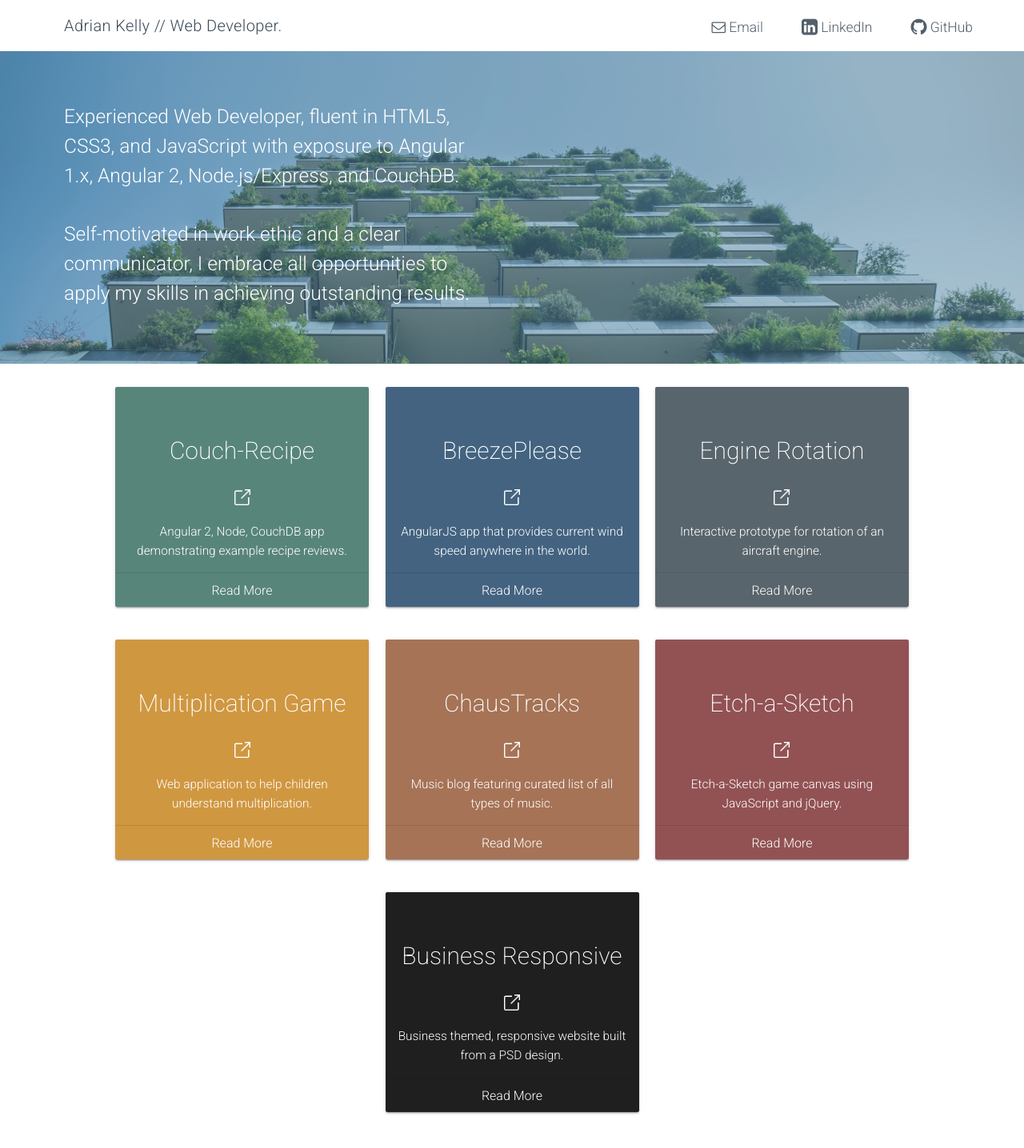
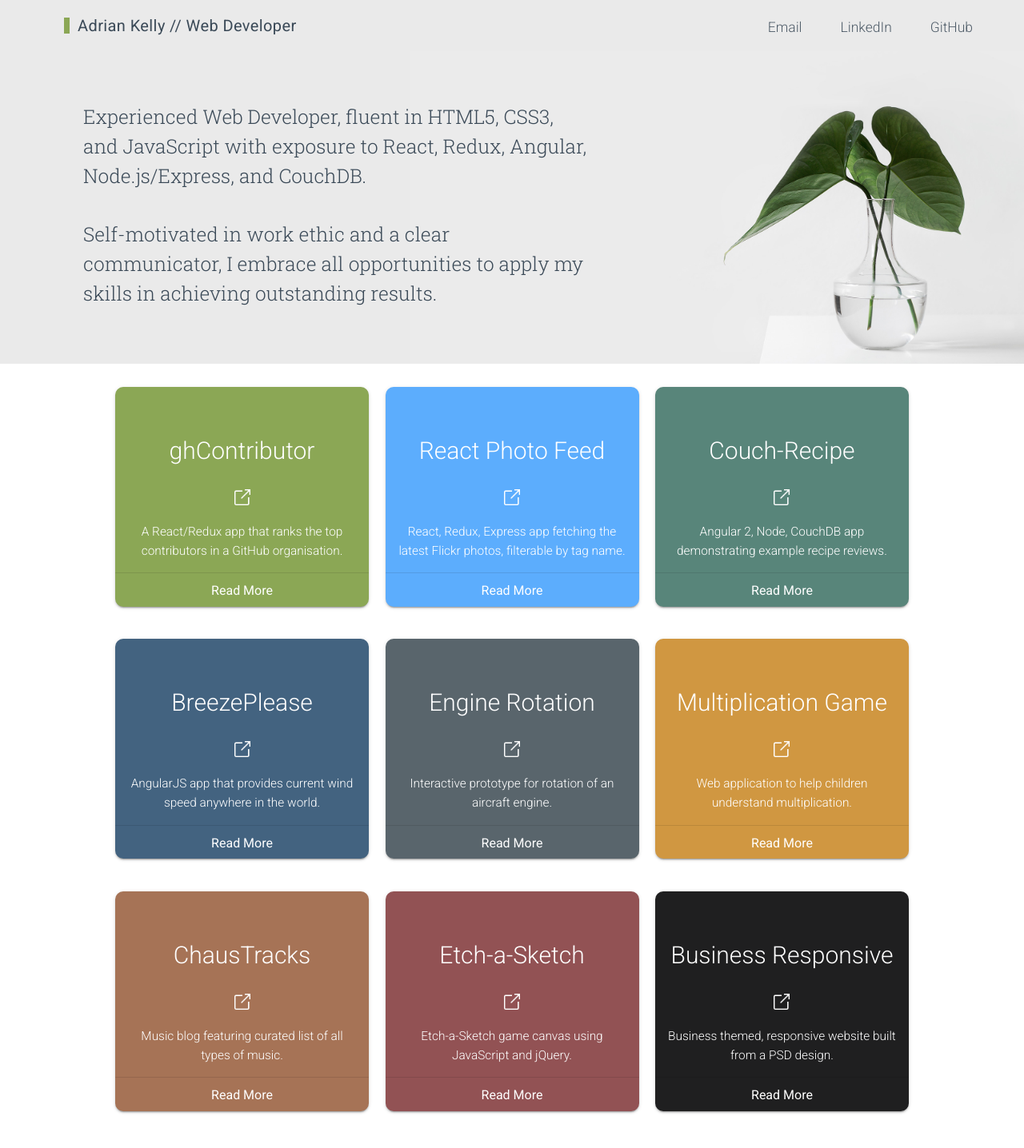
Before and after one commit to adriankelly/adriankelly-portfolio, a PHP site: page / in a window 1280 px wide. Shown: the whole page at 80% size. Run offline with PHP 8.4, Linux system fonts and the light colour scheme; some libraries are stand-ins or nearby versions.

Commit message:
Added projects changed background

```diff
--- a/index.html
+++ b/index.html
@@ -6,10 +6,10 @@
   <meta name="viewport" content="width=device-width, initial-scale=1">
   <link rel="stylesheet" href="./mdl/material.min.css">
   <link rel="stylesheet" href="https://fonts.googleapis.com/icon?family=Material+Icons">
-  <link href="https://fonts.googleapis.com/css?family=Roboto:200,300" rel="stylesheet">
+<link href="https://fonts.googleapis.com/css?family=Roboto+Slab:300|Roboto:300,400" rel="stylesheet">
   <link rel="stylesheet" href="https://maxcdn.bootstrapcdn.com/font-awesome/4.7.0/css/font-awesome.min.css">
   <link rel="stylesheet" href="styles/style.css">
-  <title>Adrian Kelly | Web Developer</title>
+  <title>Adrian Kelly // Web Developer</title>
   <script>
     (function(i,s,o,g,r,a,m){i['GoogleAnalyticsObject']=r;i[r]=i[r]||function(){
     (i[r].q=i[r].q||[]).push(arguments)},i[r].l=1*new Date();a=s.createElement(o),
@@ -26,16 +26,16 @@
   <div id="main-container">
     <div class="mdl-layout mdl-js-layout">
       <!-- Large screen nav bar -->
-      <header class="mdl-layout--large-screen-only">
+      <header id="js-header" class="mdl-layout--large-screen-only">
         <div class="mdl-layout__header-row">
-          <span id="main-nav-title" class="mdl-layout-title "></span>
+          <span id="main-nav-title" class="mdl-layout-title ">Adrian Kelly // Web Developer</span>
           <div class="mdl-layout-spacer"></div>
           <nav id="main-nav" class="mdl-navigation">
-            <a class="mdl-navigation__link" href="mailto:hello@adriankelly.net"><i class="fa fa-envelope-o fw" aria-hidden="true"></i>
+            <a class="mdl-navigation__link" href="mailto:hello@adriankelly.net">
 Email</a>
-            <a class="mdl-navigation__link" href="https://www.linkedin.com/in/adriankellyweb"><i class="fa fa-linkedin-square fw fa-lg" aria-hidden="true"></i> LinkedIn
+            <a class="mdl-navigation__link" href="https://www.linkedin.com/in/adriankellyweb">LinkedIn
             </a>
-            <a class="mdl-navigation__link" href="https://github.com/adriankelly"><i class="fa fa-github fw fa-lg" aria-hidden="true"></i>
+            <a class="mdl-navigation__link" href="https://github.com/adriankelly">
 GitHub</a>
           </nav>
         </div>
@@ -49,11 +49,49 @@ GitHub</a>
         <div class="story">
           <div class="story-copy">
             <div>
-              <p>Experienced Web Developer, fluent in HTML5, CSS3, and JavaScript with exposure to Angular 1.x, Angular 2, Node.js/Express, and CouchDB.<br><br>Self-motivated in work ethic and a clear communicator, I embrace all opportunities to apply my skills in achieving outstanding results.</p>
+              <p>Experienced Web Developer, fluent in HTML5, CSS3, and JavaScript with exposure to React, Redux, Angular, Node.js/Express, and CouchDB.<br><br>Self-motivated in work ethic and a clear communicator, I embrace all opportunities to apply my skills in achieving outstanding results.</p>
             </div>
           </div>
         </div>
         <section class="section--center mdl-grid section-projects">
+          <div class="mdl-card mdl-cell mdl-cell--6-col-tablet mdl-cell--12-col-phone mdl-shadow--2dp project project-ghcontributor">
+            <div class="mdl-card__title">
+            </div>
+            <a class="project-title-link" href="//ghcontributor.herokuapp.com">
+              <h2 class="project-title">ghContributor</h2>
+            </a>
+            <a href="//ghcontributor.herokuapp.com">
+              <img class="project-link-icon" src="./img/external-link.png">
+            </a>
+            <p class="project-text">A React/Redux app that ranks the top contributors in a GitHub organisation.</p>
+            <ul class="project-text-body">
+              <li>Combines two GitHub API endpoints, fetching a list of repositories from an organisation and creating a running total of individual user's contributions across these repositories</li>
+              <li>Uses Redux Thunk for asynchronous API calls, Redux for managing state</li>
+              <li>Deployed on Heroku, running on a Node.js server using Express</li>
+            </ul>
+            <div class="read-more-wrap">
+              <a class="loadToggle read-more-btn ">Read More</a>
+            </div>
+          </div>
+          <div class="mdl-card mdl-cell mdl-cell--6-col-tablet mdl-cell--12-col-phone mdl-shadow--2dp project project-react-photo-feed">
+            <div class="mdl-card__title">
+            </div>
+            <a class="project-title-link" href="//reactphotofeed.herokuapp.com">
+              <h2 class="project-title">React Photo Feed</h2>
+            </a>
+            <a href="//reactphotofeed.herokuapp.com">
+              <img class="project-link-icon" src="./img/external-link.png">
+            </a>
+            <p class="project-text">React, Redux, Express app fetching the latest Flickr photos, filterable by tag name.</p>
+            <ul class="project-text-body">
+              <li>Consumes the public <a href="//api.flickr.com/services/feeds/photos_public.gne?format=json">Flickr API</a> to provide a feed of the most recently posted photos which can then be filtered by tag name</li>
+              <li>Uses Redux for maintaining application state, including action creators, actions, reducers etc. Also uses Redux Thunk for asynchronous API calls</li>
+              <li>Deployed as a Node.js app on Heroku</li>
+            </ul>
+            <div class="read-more-wrap">
+              <a class="loadToggle read-more-btn ">Read More</a>
+            </div>
+          </div>
           <div class="mdl-card mdl-cell mdl-cell--6-col-tablet mdl-cell--12-col-phone mdl-shadow--2dp project project-couch-recipe">
             <div class="mdl-card__title">
             </div>
@@ -65,7 +103,7 @@ GitHub</a>
             </a>
             <p class="project-text">Angular 2, Node, CouchDB app demonstrating example recipe reviews.</p>
             <ul class="project-text-body">
-              <li>Uses Angular 2, Node.js/Express, CouchDB (NoSQL). Deployed on an AWS EC2 instance</li>
+              <li>Uses Angular 2, Node.js/Express, CouchDB (NoSQL). Deployed on an Google Cloud Compute Engine</li>
               <li>Node.js exposes API endpoints for storing/retrieving recipe ratings from a CouchDB database</li>
               <li>Clicking star ratings component passes changes to a recipe-list parent component. An Angular 2 service (using Angular 2 HttpModule) calls the Node server, updating the CouchDB database with the new rating</li>
             </ul>
@@ -85,7 +123,6 @@ GitHub</a>
             <p class="project-text">AngularJS app that provides current wind speed anywhere in the world.</p>
             <ul class="project-text-body">
               <li>Uses AngularJS, Bootstrap, jQuery, CSS Animations, Yahoo Weather API</li>
-              <li>Makes use of Amazon Web Services, with hosting of project in an S3 bucket</li>
               <li>Allows for user input of region and country to enable more accurate wind speed results</li>
             </ul>
             <div class="read-more-wrap">
@@ -206,9 +243,11 @@ GitHub</a>
     </div>
   </div>
   <!-- end of #main-container -->
-  <script src="https://cdnjs.cloudflare.com/ajax/libs/gsap/1.18.5/TweenMax.min.js"></script>
   <script src="https://cdnjs.cloudflare.com/ajax/libs/jquery/3.1.0/jquery.min.js"></script>
-  <script src="./scripts/typed.min.js"></script>
+  <script
+  src="https://code.jquery.com/ui/1.12.1/jquery-ui.min.js"
+  integrity="sha256-VazP97ZCwtekAsvgPBSUwPFKdrwD3unUfSGVYrahUqU="
+  crossorigin="anonymous"></script>
   <script src="./mdl/material.min.js"></script>
   <script src="./scripts/script.js"></script>
 </body>
--- a/scripts/script.js
+++ b/scripts/script.js
@@ -8,16 +8,13 @@ $(document).ready(function () {
         for (i in s) l.addEventListener(i, s)
     })(document); // sticky hover fix in iOS
 
-    $(function () {
-        $("#main-nav-title").typed({
-            strings: ["Adrian Kelly // Web Developer."],
-            typeSpeed: 0,
-            startDelay: 2000,
-            cursorChar: "&#x2588;"
-        });
-    });
-
-
+    $('.mdl-layout__content').scroll(function() {
+        if($('.mdl-layout__content').scrollTop() >= 50) {
+            $('#js-header').addClass('header-bg', 250);
+        } else {
+            $('#js-header').removeClass('header-bg', 500);
+        }
+    })
 
     $('.read-more-wrap').click(function () {
         var btnText = $(this).children('.read-more-btn');
--- a/styles/style.css
+++ b/styles/style.css
@@ -23,32 +23,55 @@ a {
 #main-container {
   color: #3A4957;
   font-family: "Roboto", "Helvetica", "Arial", sans-serif;
+  font-weight: 300;
 }
 
 .heading-name {
   font-weight: 200;
+  font-family: 'Roboto Slab', Georgia, 'Times New Roman', Times, serif;
   text-align: center;
   margin: 0;
 }
 
 .heading-job {
   font-size: 2em;
+  font-family: 'Roboto Slab', Georgia, 'Times New Roman', Times, serif;
   text-align: center;
   margin: 0;
 }
 
+
+.mdl-navigation__link:hover {
+  text-decoration: underline;
+}
+.mdl-navigation__link {
+  font-weight: 300;
+}
+
+.mdl-layout--large-screen-only {
+  background-color: #EAEAEA;
+}
+
+.header-bg {
+  background-color: rgba(255, 255, 255, 1);
+}
+
+#main-nav-title {
+  font-weight: 400;
+  border-left: 7px solid #8BA755;
+  padding-left: 10px;
+}
+
+
 .story {
   width: 100%;
-  background-position: 0 12%;
-  background-size: cover;
-  background-repeat: no-repeat;
-  background-color: #5587A2;
-  color: white;
+  background-color: #EAEAEA;
   padding: 5% 0;
 }
 
 .story-copy {
   width: 90%;
+  font-family: 'Roboto Slab', Georgia, 'Times New Roman', Times, serif;
   position: relative;
   margin: 0 auto;
   text-align: center;
@@ -61,7 +84,16 @@ a {
 
 .project {
   width: 90%;
+  border-radius: 10px;
   overflow: visible;
+}
+
+.project-ghcontributor {
+  background-color: #8BA755;
+}
+
+.project-react-photo-feed {
+  background-color: #5CADFD;
 }
 
 .project-couch-recipe {
@@ -78,7 +110,6 @@ a {
 
 .project-engine {
   background-color: #59656C;
-  /*background-color: #616161;  */
 }
 
 .project-mp-game {
@@ -101,6 +132,7 @@ a {
 
 .project-text {
   padding: 5%;
+  font-weight: 300;
   color: white;
   text-align: center;
   margin: 0 auto;
@@ -108,6 +140,7 @@ a {
 
 .project-text-body {
   font-size: 1em;
+  font-weight: 300;
   padding-top: 2%;
   margin-top: -15px;
   position: absolute;
@@ -200,6 +233,10 @@ a {
   animation-fill-mode: forwards;
 }
 
+  .section-projects {
+    justify-content: center;
+  }
+
 @keyframes blink {
   0% {
     opacity: 0;
@@ -236,12 +273,16 @@ a {
   }
 }
 
-@media only screen and (min-width: 500px) {
+@media only screen and (min-width: 885px) {
   .story {
-    background-image: url('../img/bg3mod.jpg');
+    background-image: url('../img/001.jpg');
+    background-size: contain;
+    background-repeat: no-repeat;
+    background-position: 110% 75%;
   }
   .story-copy {
-    width: 100%;
+    max-width: 1600px;
+    margin: 0 auto;
   }
   .story-copy p {
     font-size: 1.7em;
@@ -250,9 +291,7 @@ a {
     text-align: center;
     width: 60%;
   }
-  .section-projects {
-    justify-content: center;
-  }
+
   .project-text {
     font-size: 1em;
   }
@@ -272,27 +311,28 @@ a {
     font-size: 1.25rem;
     padding-top: 0.25rem;
   }
-  .links a:hover,
+  /*.links a:hover,
   #main-nav a:hover {
-    color: black;
-    font-weight: 700;
-  }
+    color:#44AFF9;
+  }*/
+
   .main-logo-mobile {
     display: none;
   }
   .story {
     padding-bottom: 70px;
-    background-position: 0 40%;
+    background-size: 60%;
+    background-position: 100% 90%;
+
   }
   .story-copy {
-    margin-left: 0;
     padding-left: 80px;
   }
   .story-copy p {
     font-size: 1.75em;
     line-height: 1.5em;
     text-align: left;
-    width: 40%;
+    max-width: 55%;
     margin: 0;
   }
   .section-projects {
@@ -304,6 +344,7 @@ a {
     width: 317px;
     height: 275px;
     margin: 2% 1%;
+    margin-bottom: 20px;
   }
   .project p,
   .project li {
@@ -316,3 +357,16 @@ a {
     font-size: 0.9rem;
   }
 }
+
+
+@media only screen and (min-width: 1500px) {
+  .story {
+    background-size: 50%;
+  }
+}
+
+@media only screen and (min-width: 1650px) {
+  .story {
+    background-size: 40%;
+  }
+}
```
Also changed, not shown: img/001.jpg (added), img/bg3mod.jpg (deleted), scripts/typed.min.js (deleted).
